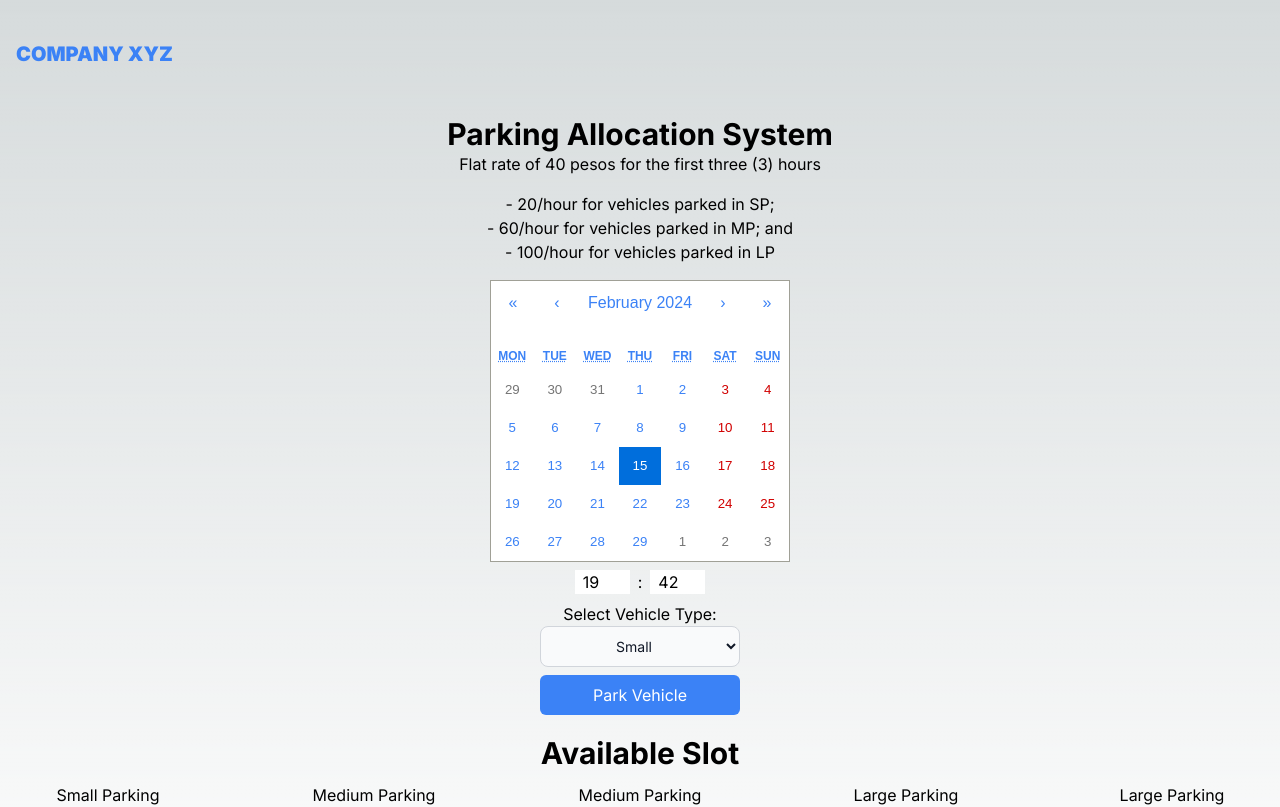
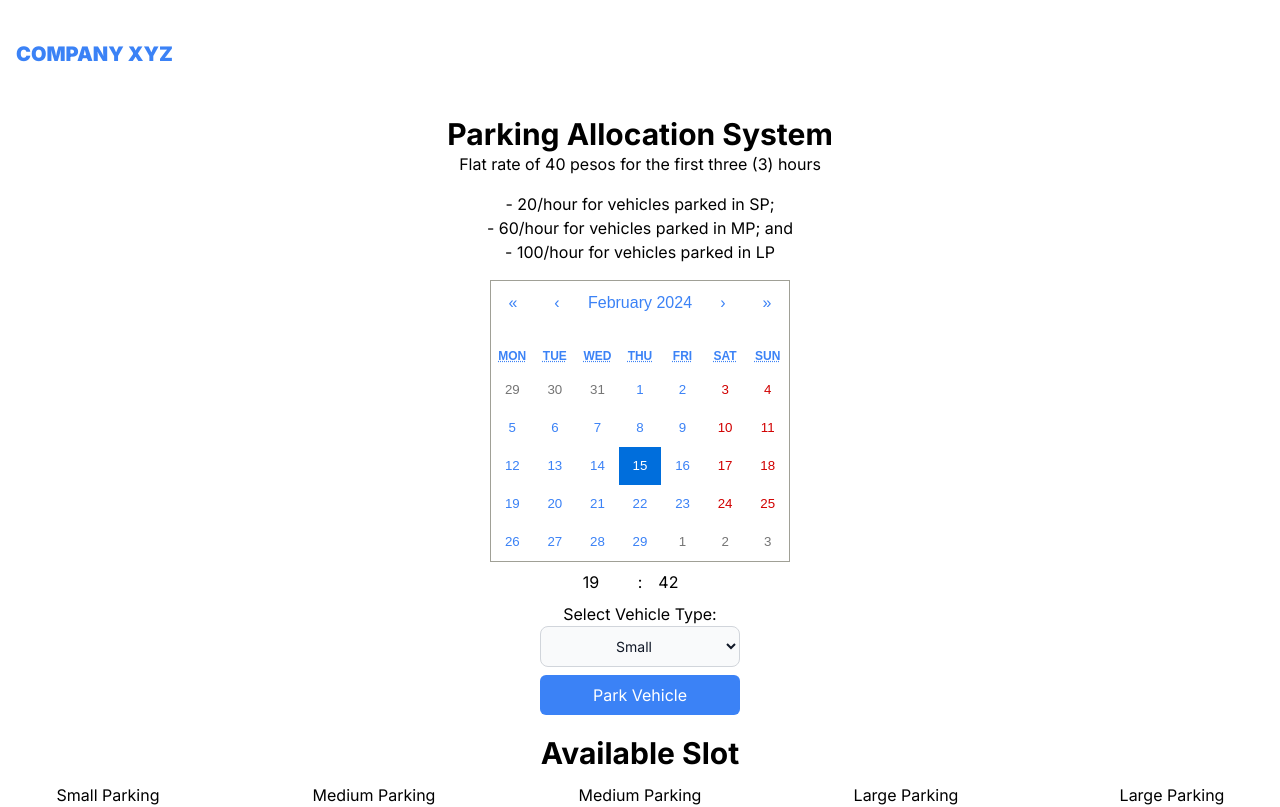
Before and after one commit to djdalino/parking-allocation-system, a Next.js app: page / in a window 1280 px wide. Shown: the top 807 px of the page. Built offline with nearby package versions, Linux system fonts and the light colour scheme.

Commit message:
update background

```diff
--- a/src/app/globals.css
+++ b/src/app/globals.css
@@ -18,12 +18,6 @@
 
 body {
   color: rgb(var(--foreground-rgb));
-  background: linear-gradient(
-      to bottom,
-      transparent,
-      rgb(var(--background-end-rgb))
-    )
-    rgb(var(--background-start-rgb));
 }
 
 @layer utilities {
--- a/src/app/layout.tsx
+++ b/src/app/layout.tsx
@@ -17,7 +17,7 @@ export default function RootLayout({
 }>) {
   return (
     <html lang="en">
-      <body className={inter.className}>
+      <body className={`${inter.className} bg-white text-black`}>
         <Header />
         {children}
 
```
